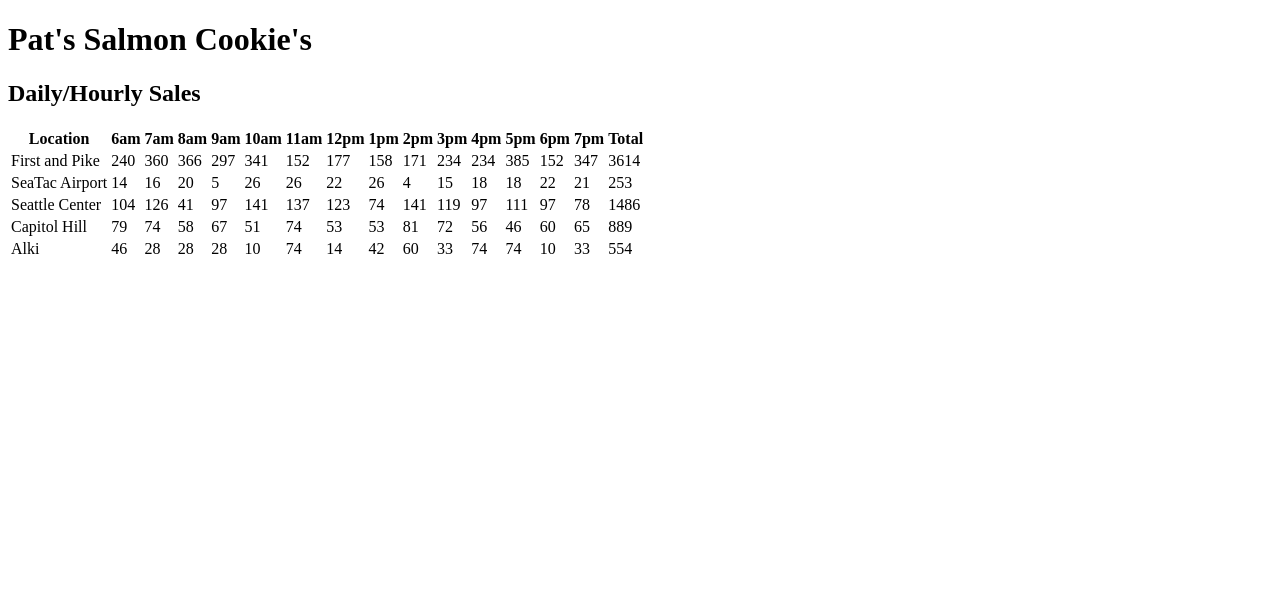
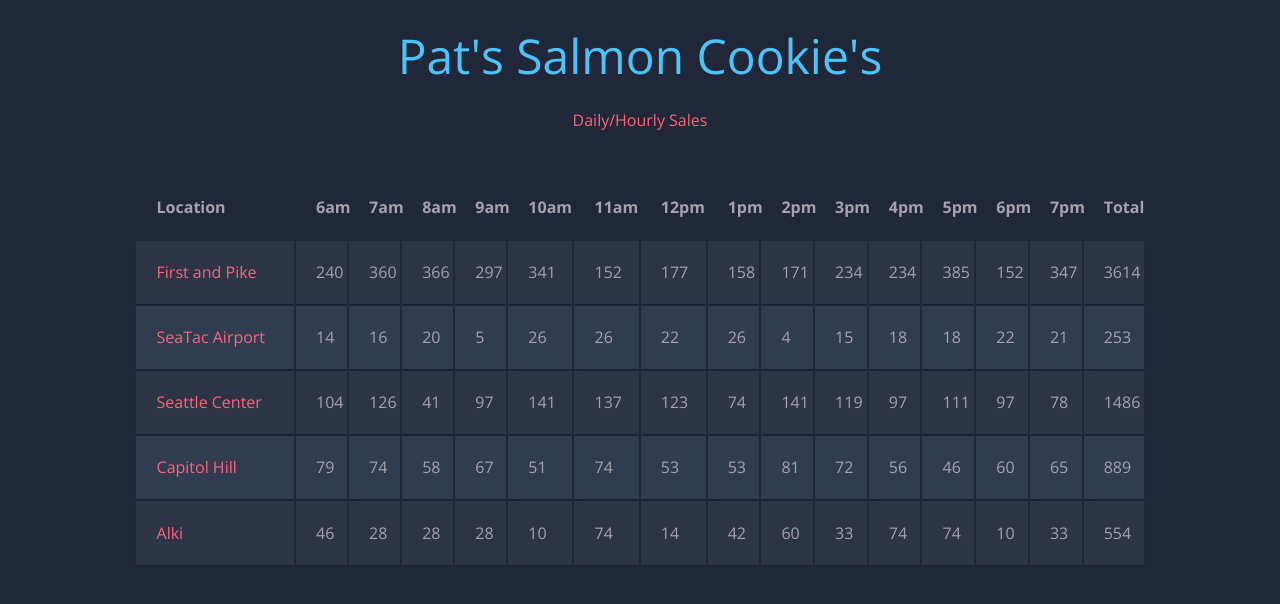
Before and after one commit to TrrLrr/cookie_stand, a plain HTML site: page sales.html in a window 1280 px wide. Drawn offline with nearby package versions, Linux system fonts and the light colour scheme.

Commit message:
stolen css

```diff
--- a/app.js
+++ b/app.js
@@ -1,21 +1,21 @@
 'use strict';
 
 
-//Helper functions
+//"Helper" functions
 //**********************************************************************************************
 
 function ranNum(min,max) {
   return Math.floor(Math.random() * (max - min + 1) + min);
 }
-//declaring variable to
-var storeTable = document.getElementById('sales_table');
-
 
 function renderSales() {
   for( var i = 0; i < patsLocales.length; i++) {
     patsLocales[i].render();
   }
 }
+//declaring element to add to
+//**********************************************************************************************
+var storeTable = document.getElementById('sales_table');
 
 //Global arrays
 //**********************************************************************************************
@@ -46,9 +46,8 @@ function Store(storeLocation, custMinPerHour, custMaxPerHour, avgCookPerCust) {
       var sales = (Math.ceil(this.custsPerHour[i] * this.avgCookPerCust));
       this.salesPerHour.push(sales);
       this.dailyTotalSales += sales;
-      }
+    }
   };
-
   this.render = function() {
     this.calcSalesPerHour();
     var tdEl = document.createElement('td');
@@ -72,6 +71,28 @@ function Store(storeLocation, custMinPerHour, custMaxPerHour, avgCookPerCust) {
 };
 
 
+//Hourly Sales total functions
+//*********************************************************************************************
+function renderFooter() {
+  var tdEl = document.createElement('td');
+  var trEl = document.createElement('tr');
+
+  tdEl.textContent = 'Hourly Totals';
+  trEl.appendChild(tdEl);
+
+  for(var i = 0; i < storeHours.length;i++) {
+    var sum = 0;
+    for( var j = 0; j < patsLocales.length; j++) {
+      sum += patsLocales[j].this.salesPerHour[i];
+    }
+    elTd = document.createElement('td');
+    elTd.textContent = sum;
+    elTr.appendChild(elTd);
+  }
+
+  storeTable.appendChild(elTr);
+}
+
 //header function
 //*********************************************************************************************
 function renderHeader() {
@@ -85,6 +106,7 @@ function renderHeader() {
     thEl.textContent = storeHours[i];
     trEl.appendChild(thEl);
   }
+
   thEl = document.createElement('th');
   thEl.textContent = 'Total';
   trEl.appendChild(thEl);
@@ -104,3 +126,4 @@ new Store('Alki', 2, 16, 4.6);
 //@@@@@@@@@@@@@@@@@@@@@@@@@@@@@@@@@@@@@@@@@@@@@@@@@@@@@@@@@@@@@@@@@@@@@@@@@@@@@@@@@@
 renderHeader();
 renderSales();
+renderFooter();
--- a/sales.html
+++ b/sales.html
@@ -3,13 +3,14 @@
 <html>
   <head>
     <title>Daily Sales</title>
+    <link rel="stylesheet" href="style.css">
   </head>
 
   <body>
     <h1>Pat's Salmon Cookie's</h1>
     <h2>Daily/Hourly Sales</h2>
 
-    <table id="sales_table"></table>
+    <table class="container" id="sales_table"></table>
 
 
     <script src="app.js"></script>
--- a/style.css
+++ b/style.css
@@ -0,0 +1,110 @@
+@charset "UTF-8";
+@import url(https://fonts.googleapis.com/css?family=Open+Sans:300,400,700);
+
+body {
+  font-family: 'Open Sans', sans-serif;
+  font-weight: 300;
+  line-height: 1.42em;
+  color:#A7A1AE;
+  background-color:#1F2739;
+}
+
+h1 {
+  font-size:3em;
+  font-weight: 300;
+  line-height:1em;
+  text-align: center;
+  color: #4DC3FA;
+}
+
+h2 {
+  font-size:1em;
+  font-weight: 300;
+  text-align: center;
+  display: block;
+  line-height:1em;
+  padding-bottom: 2em;
+  color: #FB667A;
+}
+
+h2 a {
+  font-weight: 700;
+  text-transform: uppercase;
+  color: #FB667A;
+  text-decoration: none;
+}
+
+.blue { color: #185875; }
+.yellow { color: #FFF842; }
+
+.container th h1 {
+	  font-weight: bold;
+	  font-size: 1em;
+  text-align: left;
+  color: #185875;
+}
+
+.container td {
+	  font-weight: normal;
+	  font-size: 1em;
+  -webkit-box-shadow: 0 2px 2px -2px #0E1119;
+	   -moz-box-shadow: 0 2px 2px -2px #0E1119;
+	        box-shadow: 0 2px 2px -2px #0E1119;
+}
+
+.container {
+	  text-align: left;
+	  overflow: hidden;
+	  width: 80%;
+	  margin: 0 auto;
+  display: table;
+  padding: 0 0 8em 0;
+}
+
+.container td, .container th {
+	  padding-bottom: 2%;
+	  padding-top: 2%;
+  padding-left:2%;
+}
+
+/* Background-color of the odd rows */
+.container tr:nth-child(odd) {
+	  background-color: #323C50;
+}
+
+/* Background-color of the even rows */
+.container tr:nth-child(even) {
+	  background-color: #2C3446;
+}
+
+.container th {
+	  background-color: #1F2739;
+}
+
+.container td:first-child { color: #FB667A; }
+
+.container tr:hover {
+   background-color: #464A52;
+-webkit-box-shadow: 0 6px 6px -6px #0E1119;
+	   -moz-box-shadow: 0 6px 6px -6px #0E1119;
+	        box-shadow: 0 6px 6px -6px #0E1119;
+}
+
+.container td:hover {
+  background-color: #FFF842;
+  color: #403E10;
+  font-weight: bold;
+
+  box-shadow: #7F7C21 -1px 1px, #7F7C21 -2px 2px, #7F7C21 -3px 3px, #7F7C21 -4px 4px, #7F7C21 -5px 5px, #7F7C21 -6px 6px;
+  transform: translate3d(6px, -6px, 0);
+
+  transition-delay: 0s;
+	  transition-duration: 0.4s;
+	  transition-property: all;
+  transition-timing-function: line;
+}
+
+@media (max-width: 800px) {
+.container td:nth-child(4),
+.container th:nth-child(4) { display: none; }
+}
```
